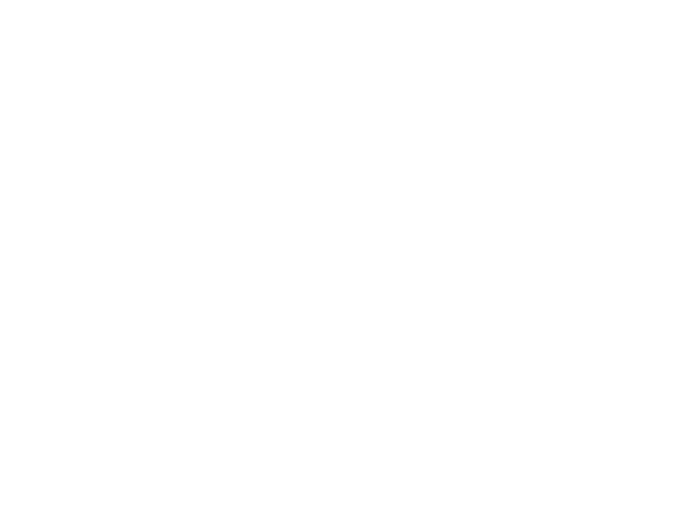
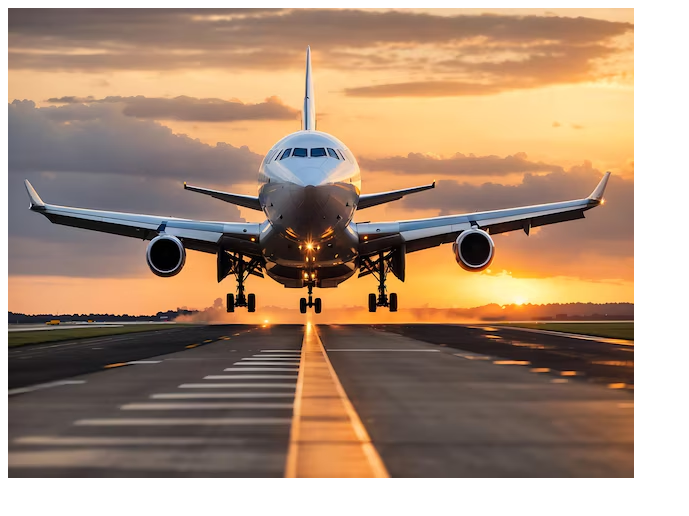
Before and after one commit to BrupzCode/site_viagens, a plain HTML site: page index.html in a window 1280 px wide. Shown: the whole page, without its empty margins (0-689 px from the left). Drawn offline with Linux system fonts and the light colour scheme.

Commit message:
atualização de imagens e inicio de motagem do index

```diff
--- a/index.html
+++ b/index.html
@@ -1,5 +1,6 @@
 <!DOCTYPE html>
 <html lang="en">
+
 <head>
     <meta charset="UTF-8">
     <meta name="viewport" content="width=device-width, initial-scale=1.0">
@@ -12,5 +13,7 @@
 
 <body>
 
+    <img class = fundo1 src="/imagens/aviao.jpg" alt="" srcset="">
+
 </body>
 </html>
```
Also changed, not shown: imagens/aviao.jpg (added).
